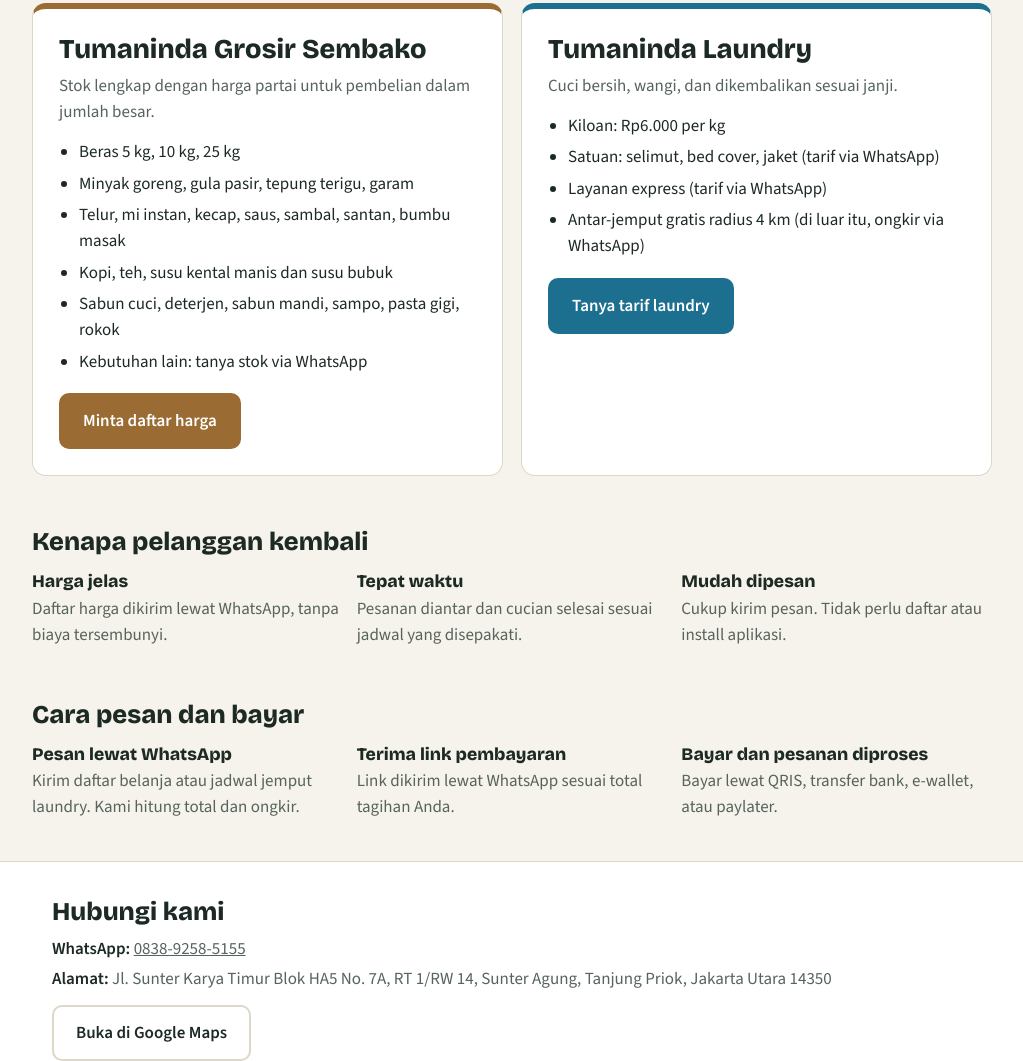
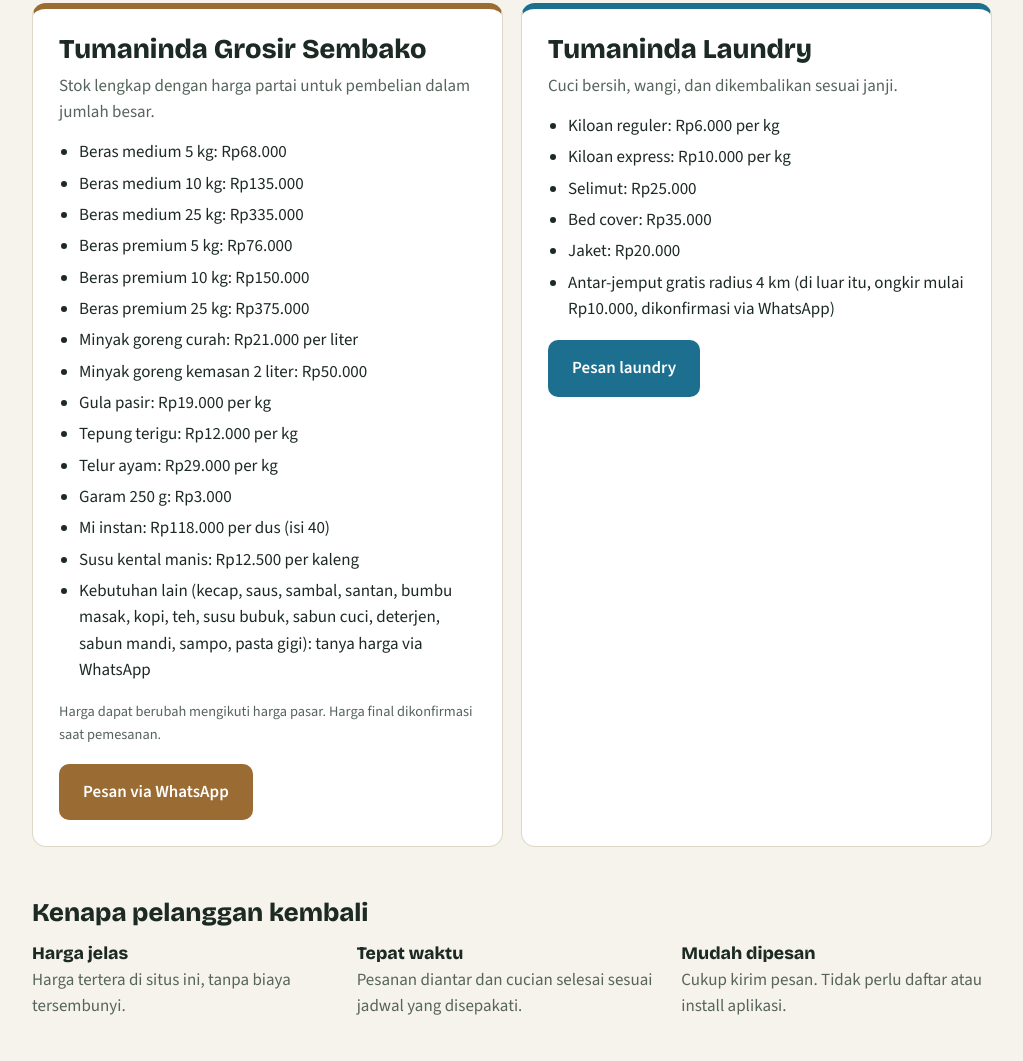
Before and after one commit to Tumaninda-official/tumaninda-official.github.io, a plain HTML site: page index.html in a window 1280 px wide. Shown: the part 463-1524 px from the top of the page, without its empty margins (128-1151 px from the left). Drawn offline with nearby package versions, Linux system fonts and the light colour scheme.

Commit message:
Add files via upload

```diff
--- a/index.html
+++ b/index.html
@@ -41,6 +41,7 @@ nav a:hover,nav a:focus-visible{color:var(--text)}
 .biz p{color:var(--muted);margin:0 0 14px}
 .biz ul{margin:0 0 18px;padding-left:20px}
 .biz li{margin:5px 0}
+.biz .note{font-size:.9rem;margin:0 0 18px}
 .biz .btn{background:var(--kraft);border-color:var(--kraft);color:var(--onaccent)}
 .biz.laundry .btn{background:var(--blue);border-color:var(--blue)}
 .why{padding:12px 0 40px}
@@ -75,32 +76,44 @@ footer{padding:20px 0;color:var(--muted);font-size:.9rem}
     <h2>Tumaninda Grosir Sembako</h2>
     <p>Stok lengkap dengan harga partai untuk pembelian dalam jumlah besar.</p>
     <ul>
-      <li>Beras 5 kg, 10 kg, 25 kg</li>
-      <li>Minyak goreng, gula pasir, tepung terigu, garam</li>
-      <li>Telur, mi instan, kecap, saus, sambal, santan, bumbu masak</li>
-      <li>Kopi, teh, susu kental manis dan susu bubuk</li>
-      <li>Sabun cuci, deterjen, sabun mandi, sampo, pasta gigi, rokok</li>
-      <li>Kebutuhan lain: tanya stok via WhatsApp</li>
+      <li>Beras medium 5 kg: Rp68.000</li>
+      <li>Beras medium 10 kg: Rp135.000</li>
+      <li>Beras medium 25 kg: Rp335.000</li>
+      <li>Beras premium 5 kg: Rp76.000</li>
+      <li>Beras premium 10 kg: Rp150.000</li>
+      <li>Beras premium 25 kg: Rp375.000</li>
+      <li>Minyak goreng curah: Rp21.000 per liter</li>
+      <li>Minyak goreng kemasan 2 liter: Rp50.000</li>
+      <li>Gula pasir: Rp19.000 per kg</li>
+      <li>Tepung terigu: Rp12.000 per kg</li>
+      <li>Telur ayam: Rp29.000 per kg</li>
+      <li>Garam 250 g: Rp3.000</li>
+      <li>Mi instan: Rp118.000 per dus (isi 40)</li>
+      <li>Susu kental manis: Rp12.500 per kaleng</li>
+      <li>Kebutuhan lain (kecap, saus, sambal, santan, bumbu masak, kopi, teh, susu bubuk, sabun cuci, deterjen, sabun mandi, sampo, pasta gigi): tanya harga via WhatsApp</li>
     </ul>
-    <a class="btn" href="https://wa.me/6283892585155?text=Halo%20Tumaninda%2C%20saya%20ingin%20tanya%20harga%20grosir%20sembako">Minta daftar harga</a>
+    <p class="note">Harga dapat berubah mengikuti harga pasar. Harga final dikonfirmasi saat pemesanan.</p>
+    <a class="btn" href="https://wa.me/6283892585155?text=Halo%20Tumaninda%2C%20saya%20ingin%20tanya%20harga%20grosir%20sembako">Pesan via WhatsApp</a>
   </article>
   <article class="biz laundry" id="laundry">
     <h2>Tumaninda Laundry</h2>
     <p>Cuci bersih, wangi, dan dikembalikan sesuai janji.</p>
     <ul>
-      <li>Kiloan: Rp6.000 per kg</li>
-      <li>Satuan: selimut, bed cover, jaket (tarif via WhatsApp)</li>
-      <li>Layanan express (tarif via WhatsApp)</li>
-      <li>Antar-jemput gratis radius 4 km (di luar itu, ongkir via WhatsApp)</li>
+      <li>Kiloan reguler: Rp6.000 per kg</li>
+      <li>Kiloan express: Rp10.000 per kg</li>
+      <li>Selimut: Rp25.000</li>
+      <li>Bed cover: Rp35.000</li>
+      <li>Jaket: Rp20.000</li>
+      <li>Antar-jemput gratis radius 4 km (di luar itu, ongkir mulai Rp10.000, dikonfirmasi via WhatsApp)</li>
     </ul>
-    <a class="btn" href="https://wa.me/6283892585155?text=Halo%20Tumaninda%2C%20saya%20ingin%20tanya%20layanan%20laundry">Tanya tarif laundry</a>
+    <a class="btn" href="https://wa.me/6283892585155?text=Halo%20Tumaninda%2C%20saya%20ingin%20tanya%20layanan%20laundry">Pesan laundry</a>
   </article>
 </section>
 
 <section class="wrap why">
   <h2>Kenapa pelanggan kembali</h2>
   <div>
-    <section><h3>Harga jelas</h3><p>Daftar harga dikirim lewat WhatsApp, tanpa biaya tersembunyi.</p></section>
+    <section><h3>Harga jelas</h3><p>Harga tertera di situs ini, tanpa biaya tersembunyi.</p></section>
     <section><h3>Tepat waktu</h3><p>Pesanan diantar dan cucian selesai sesuai jadwal yang disepakati.</p></section>
     <section><h3>Mudah dipesan</h3><p>Cukup kirim pesan. Tidak perlu daftar atau install aplikasi.</p></section>
   </div>
```
